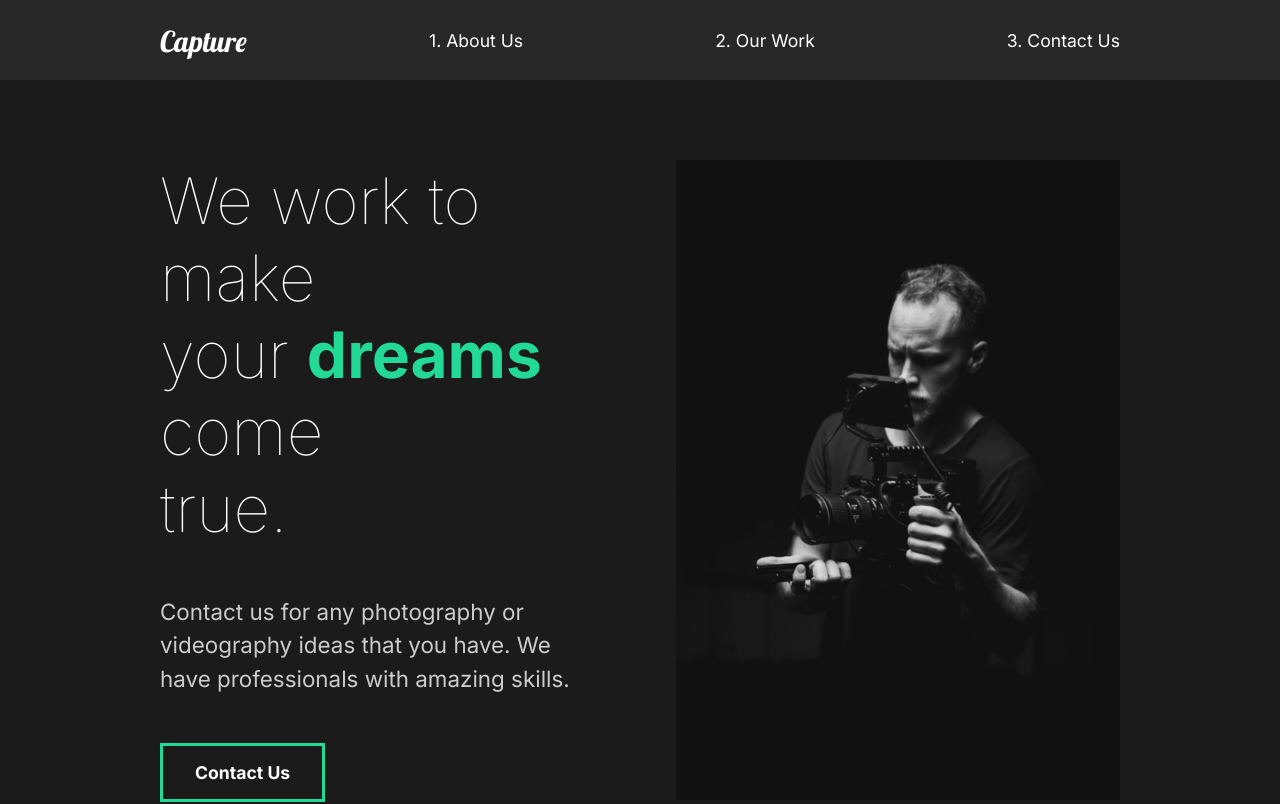
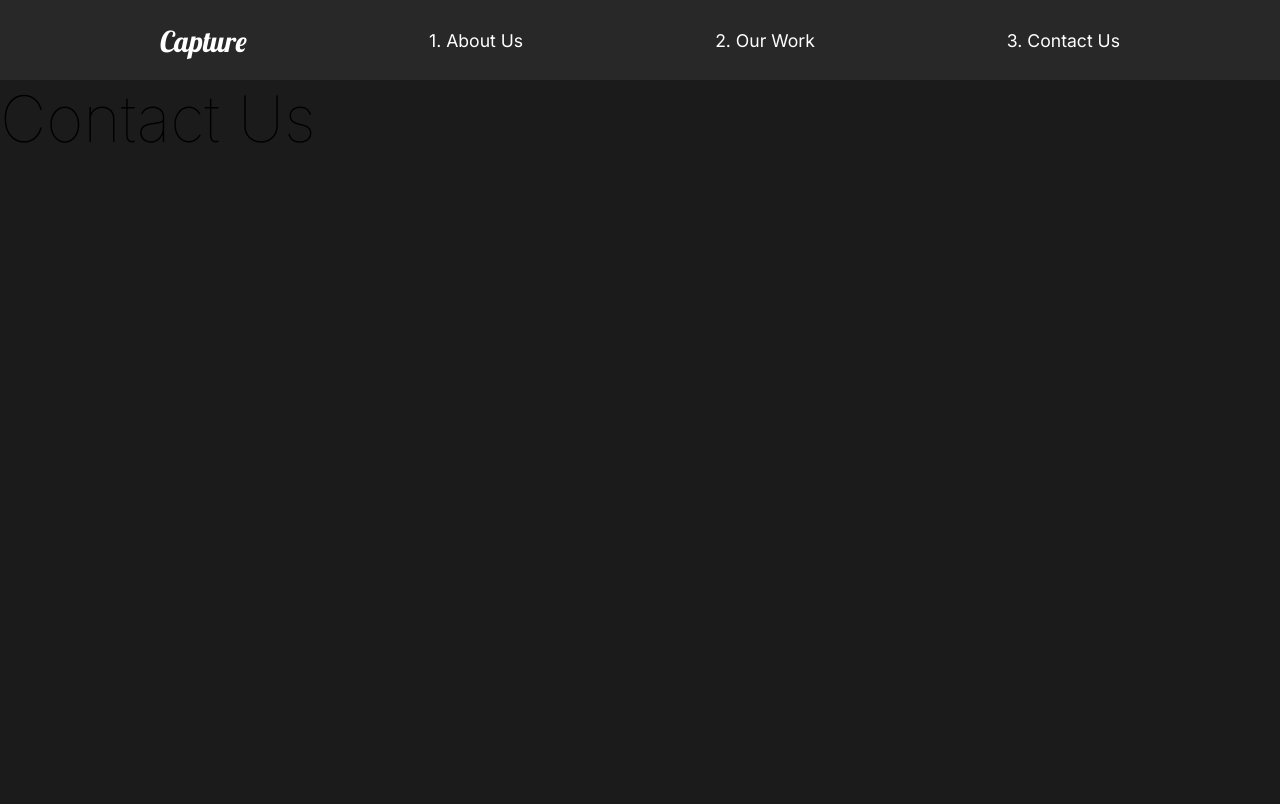
Before and after one commit to danarddaniels/capture-project, a React (Create React App) app: page /contact in a window 1280 px wide. Shown: the top 804 px of the page. Built offline with nearby package versions, Linux system fonts and the light colour scheme.

Commit message:
9 Creating Routes

```diff
--- a/src/App.js
+++ b/src/App.js
@@ -4,7 +4,10 @@ import GlobalStyles from './components/GlobalStyles';
 //import pages
 import AboutUs from './pages/AboutUs';
 import Navigation from './components/Navigation';
-import {Switch, Route} from 'react-router-dom';
+import ContactUs from './pages/ContactUs';
+import OurWork from './pages/OurWork';
+//router
+import { Route, Routes} from 'react-router-dom';
 
 
 function App() {
@@ -12,8 +15,11 @@ function App() {
     <div className="App">
       <GlobalStyles />
       <Navigation />
-      {/* <Route path = "/"></Route> */}
-      <AboutUs />
+        <Routes>
+          <Route path="/" element={<AboutUs />} />
+          <Route path="/contact" element={<ContactUs />} />
+          <Route path="/work" element={<OurWork />} />
+        </Routes>
     </div>
   );
 }
--- a/src/components/Navigation.js
+++ b/src/components/Navigation.js
@@ -1,20 +1,21 @@
 import React from 'react';
 import styled from 'styled-components';
+import { Link } from 'react-router-dom';
 
 
 const Navigation = () => {
     return (
         <StyledNavigation>
-            <h1><a id="Logo" href="#">Capture</a></h1>
+            <h1><Link id="Logo" to="/">Capture</Link></h1>
             <ul>
                 <li>
-                    <a href="#">1. About Us</a>
+                    <Link to="/">1. About Us</Link>
                 </li>
                 <li>
-                    <a href="#">2. Our Work</a>
+                    <Link to="/work">2. Our Work</Link>
                 </li>
                 <li>
-                    <a href="#">3. Contact Us</a>
+                    <Link to="/contact">3. Contact Us</Link>
                 </li>
             </ul>
         </StyledNavigation>
--- a/src/index.js
+++ b/src/index.js
@@ -2,11 +2,14 @@ import React from 'react';
 import ReactDOM from 'react-dom/client';
 import App from './App';
 import reportWebVitals from './reportWebVitals';
+import { BrowserRouter } from 'react-router-dom';
 
 const root = ReactDOM.createRoot(document.getElementById('root'));
 root.render(
   <React.StrictMode>
-    <App />
+    <BrowserRouter>
+      <App />
+    </BrowserRouter>
   </React.StrictMode>
 );
 
--- /dev/null
+++ b/src/pages/ContactUs.js
@@ -0,0 +1,11 @@
+import React from "react";
+
+const ContactUs = () => {
+  return(
+    <div>
+        <h2>Contact Us</h2>
+    </div>
+  )
+}
+
+export default ContactUs;
--- /dev/null
+++ b/src/pages/OurWork.js
@@ -0,0 +1,11 @@
+import React from "react";
+
+const OurWork = () => {
+  return(
+    <div>
+        <h2>Our Work</h2>
+    </div>
+  )
+}
+
+export default OurWork;
```
